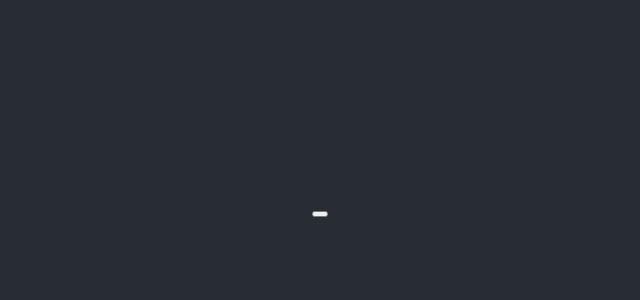
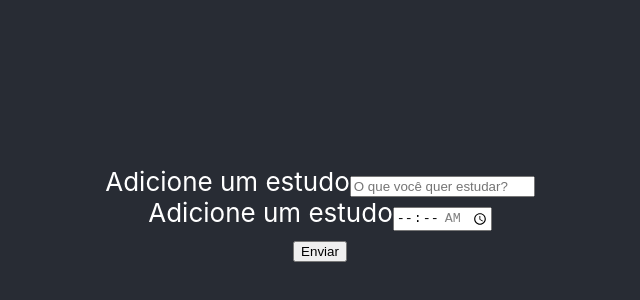
Before and after one commit to khyquer/React-com-Typescript, a React (Create React App) app in the folder alura-studies/: page / in a window 1280 px wide. Shown: the part 186-486 px from the top of the page, without its empty margins (320-960 px from the left). Built offline with nearby package versions, Linux system fonts and the light colour scheme; the HTML template or start-up script is replaced by a standard one.

Commit message:
Criar botões e campos field text e field time

```diff
--- a/alura-studies/src/App.tsx
+++ b/alura-studies/src/App.tsx
@@ -1,12 +1,12 @@
 import React from 'react';
 import './App.css';
-import Button from './components/Button';
+import Form from './components/Form';
 
 function App() {
   return (
     <div className="App">
       <header className="App-header">
-        <Button />
+        <Form />
       </header>
     </div>
   );
--- a/alura-studies/src/components/Button/index.tsx
+++ b/alura-studies/src/components/Button/index.tsx
@@ -4,7 +4,7 @@ class Button extends React.Component {
     render(){
         return (
             <button>
-
+                Enviar
             </button>
         )
     }
--- /dev/null
+++ b/alura-studies/src/components/Field/Text.tsx
@@ -0,0 +1,20 @@
+import React from "react";
+
+class Text extends React.Component {
+    render(){
+        return (
+            <>
+                <label htmlFor="task">Adicione um estudo</label>
+                <input
+                    type="text"
+                    name="task"
+                    id="task"
+                    placeholder="O que você quer estudar?"
+                    required
+                />
+            </>
+        )
+    }
+}
+
+export default Text;
--- /dev/null
+++ b/alura-studies/src/components/Field/Time.tsx
@@ -0,0 +1,21 @@
+import React from "react";
+
+class Time extends React.Component {
+    render(){
+        return (
+            <>
+                <label htmlFor="time">Adicione um estudo</label>
+                <input
+                    type="time"
+                    name="time"
+                    id="time"
+                    min="00:00:00"
+                    max="01:30:00"
+                    required
+                />
+            </>
+        )
+    }
+}
+
+export default Time;
--- a/alura-studies/src/components/Form/index.js
+++ b/alura-studies/src/components/Form/index.tsx
@@ -1,20 +1,20 @@
 import React from "react";
 import Button from "../Button";
+import TextField from "../Field/Text";
+import TimeField from "../Field/Time";
 
 class Form extends React.Component {
     render(){
         return (
-            <Form>
+            <form>
                 <div>
-                    <label></label>
-                    <input></input>
+                    <TextField />
                 </div>
                 <div>
-                    <label></label>
-                    <input></input>
+                    <TimeField />
                 </div>
                 <Button />
-            </Form>
+            </form>
         )
     }
 }
```
